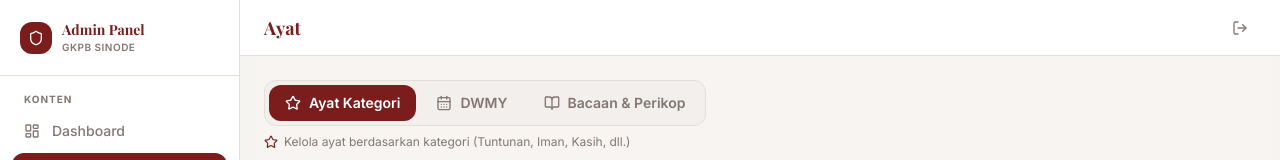
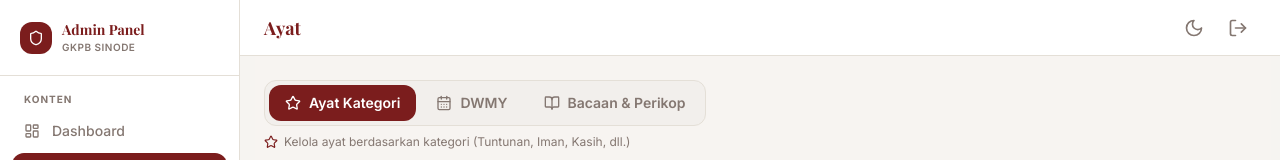
Before and after one commit to Jackcrime/puja, a Next.js app: page /admin/ayat in a window 1280 px wide. Shown: the top 160 px of the page. Built offline with nearby package versions, Linux system fonts and the light colour scheme; no server answers; the database is empty; sample sign-in values are in the browser's storage.

Commit message:
penambahan notifikasi

```diff
--- a/app/providers.tsx
+++ b/app/providers.tsx
@@ -2,6 +2,7 @@
 
 import * as React from "react";
 import { ThemeProvider as NextThemesProvider } from "next-themes";
+import { Toaster } from "sonner";
 import { I18nContext, useI18nProvider } from "@/lib/hooks/useI18n";
 
 function I18nProvider({ children }: { children: React.ReactNode }) {
@@ -12,7 +13,10 @@ function I18nProvider({ children }: { children: React.ReactNode }) {
 export function Providers({ children }: { children: React.ReactNode }) {
   return (
     <NextThemesProvider attribute="class" defaultTheme="system" enableSystem disableTransitionOnChange>
-      <I18nProvider>{children}</I18nProvider>
+      <I18nProvider>
+        {children}
+        <Toaster position="bottom-right" richColors closeButton />
+      </I18nProvider>
     </NextThemesProvider>
   );
 }
--- a/components/admin/AdminLayout.tsx
+++ b/components/admin/AdminLayout.tsx
@@ -3,11 +3,14 @@
 import React, { useState } from "react";
 import Link from "next/link";
 import { usePathname, useRouter } from "next/navigation";
+import { useTheme } from "next-themes";
 import {
   LayoutDashboard, Star, Users, ScrollText,
   Library, Megaphone, LogOut,
   Menu, ChevronRight, Shield, Church,
+  Sun, Moon
 } from "lucide-react";
+import { toast } from "sonner";
 import { logout } from "@/lib/admin/auth";
 
 const NAV_GROUPS = [
@@ -38,9 +41,26 @@ interface AdminLayoutProps {
 export function AdminLayout({ children, title }: AdminLayoutProps) {
   const pathname     = usePathname();
   const router       = useRouter();
+  const { theme, setTheme } = useTheme();
   const [open, setOpen] = useState(false);
 
   const handleLogout = () => { logout(); router.push("/admin/login"); };
+
+  const toggleTheme = () => {
+    const newTheme = theme === "dark" ? "light" : "dark";
+    setTheme(newTheme);
+    toast.success(`Mode ${newTheme === "dark" ? "Gelap" : "Terang"} diaktifkan`);
+  };
+
+  const showNotification = (message: string, type: "success" | "error" | "info" = "success") => {
+    if (type === "success") toast.success(message);
+    else if (type === "error") toast.error(message);
+    else toast.info(message);
+  };
+
+  React.useEffect(() => {
+    (window as any).showAdminToast = showNotification;
+  }, []);
 
   const SidebarContent = () => (
     <div className="flex flex-col h-full">
@@ -125,10 +145,25 @@ export function AdminLayout({ children, title }: AdminLayoutProps) {
             </button>
             <h1 className="font-serif font-bold text-lg" style={{ color: "var(--brand)" }}>{title}</h1>
           </div>
-          <button onClick={handleLogout}
-            className="p-2 rounded-lg text-muted-foreground hover:text-red-500 hover:bg-red-50 dark:hover:bg-red-950/20 transition-colors">
-            <LogOut className="h-4 w-4" />
-          </button>
+
+          <div className="flex items-center gap-2">
+            {/* Dark/Light Toggle */}
+            <button
+              onClick={toggleTheme}
+              className="p-2 rounded-lg text-muted-foreground hover:bg-muted transition-colors"
+              title="Toggle Theme"
+            >
+              {theme === "dark" ? <Sun className="h-5 w-5" /> : <Moon className="h-5 w-5" />}
+            </button>
+
+            {/* Logout */}
+            <button
+              onClick={handleLogout}
+              className="p-2 rounded-lg text-muted-foreground hover:text-red-500 hover:bg-red-50 dark:hover:bg-red-950/20 transition-colors"
+            >
+              <LogOut className="h-5 w-5" />
+            </button>
+          </div>
         </header>
 
         <main className="flex-1 p-4 sm:p-6">{children}</main>
--- /dev/null
+++ b/lib/utils/toast.ts
@@ -0,0 +1,20 @@
+// lib/utils/toast.ts
+import { toast } from "sonner";
+
+export const showToast = {
+  success: (message: string, description?: string) => {
+    toast.success(message, { description });
+  },
+
+  error: (message: string, description?: string) => {
+    toast.error(message, { description });
+  },
+
+  info: (message: string, description?: string) => {
+    toast.info(message, { description });
+  },
+
+  warning: (message: string, description?: string) => {
+    toast.warning(message, { description });
+  },
+};
--- a/package.json
+++ b/package.json
@@ -28,6 +28,7 @@
     "react": "^18.3.1",
     "react-day-picker": "^9.4.0",
     "react-dom": "^18.3.1",
+    "sonner": "^2.0.7",
     "tailwind-merge": "^2.5.4",
     "uploadthing": "^7.7.4"
   },
```
Also changed, not shown: 1 other file (tests, documents, lock files or other folders).
